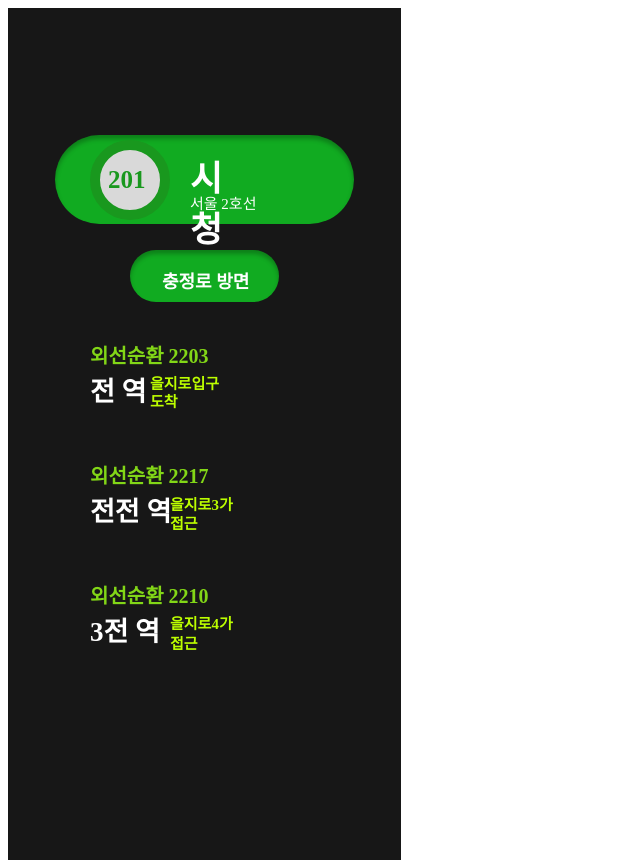
After one commit to SeongbinSon/FlowRail-V1, a Flask app: page /DI in a window 1280 px wide. The commit adds this page. Shown: the whole page, without its empty margins (0-640 px from the left). Run offline with Flask 3, Linux system fonts and the light colour scheme.

Commit message:
프론트작업 완료 행선표시기 프론트 작업 완료 및 API를 통한 기능구현 시작

```diff
--- a/FlowRail/app.py
+++ b/FlowRail/app.py
@@ -23,6 +23,10 @@ def test_check_time_page():
 @app.route('/station-search')
 def test_station_search_page():
     return render_template('./service_templates/station-search.html')
+
+@app.route('/DI')
+def test_subway_DI():
+    return render_template('./service_templates/subway-DI.html')
 
 # /* ------------------------------------------------------------------------------------------------ */
 
--- a/FlowRail/static/check-time.css
+++ b/FlowRail/static/check-time.css
@@ -1,7 +1,5 @@
 .FlowRail-First {
-    display: flex;
-    flex-direction: column;
-    align-items: center;
+
     width: 393px;
     height: 852px;
     flex-grow: 0;
--- /dev/null
+++ b/FlowRail/static/subway-DI.css
@@ -0,0 +1,315 @@
+.FlowRail-First {
+    display: flex;
+    flex-direction: column;
+    align-items: center;
+    width: 393px;
+    height: 852px;
+    flex-grow: 0;
+    background-color: #171717;
+}
+
+.station-background{
+    position: absolute;
+    top: 135px;
+    width: 180px;
+    height: 71px;
+    padding: 9px 56px 9px 63px;
+    border-radius: 48px;
+    box-shadow: inset 0 4px 4px 0 rgba(0, 0, 0, 0.25);
+    background-color: #11ab21;
+}
+
+.line2-e-201{
+    position: absolute;
+    top: 140px;
+    left: 90px;
+    width: 60px;
+    height: 60px;
+    border-radius: 100%;
+    border: solid 10px #19981e;
+    background-color: #d9d9d9;
+}
+
+.line2-t-201{
+    position: absolute;
+    top: 166px;
+    left: 108px;
+    width: 35px;
+    height: 16px;
+    font-family: Pretendard;
+    font-size: 25px;
+    font-weight: bold;
+    font-stretch: normal;
+    font-style: normal;
+    line-height: normal;
+    letter-spacing: normal;
+    text-align: center;
+    color: #19981e;
+}
+
+.station-name{
+    position: absolute;
+    top: 145px;
+    left: 180px;
+    width: 62px;
+    height: 29px;
+    margin: 5px 0 0 10px;
+    font-family: Pretendard;
+    font-size: 35px;
+    font-weight: bold;
+    font-stretch: normal;
+    font-style: normal;
+    line-height: normal;
+    letter-spacing: normal;
+    text-align: left;
+    color: #fff;
+}
+
+.station-t-line2{
+    position: absolute;
+    top: 192px;
+    left: 190px;
+    width: 80px;
+    height: 19px;
+    font-family: Pretendard;
+    font-size: 15px;
+    font-weight: 500;
+    font-stretch: normal;
+    font-style: normal;
+    line-height: normal;
+    letter-spacing: normal;
+    text-align: left;
+    color: #fff;
+}
+
+.in-out-line-background{
+    position: absolute;
+    top: 250px;
+    width: 103px;
+    height: 33px;
+    padding: 10px 23px 9px;
+    border-radius: 48px;
+    box-shadow: inset 0 4px 4px 0 rgba(0, 0, 0, 0.25);
+    background-color: #11ab21;
+}
+
+.in-out-t{
+    position: absolute;
+    top: 267px;
+    left: 162px;
+    width: 100px;
+    height: 14px;
+    font-family: Pretendard;
+    font-size: 18px;
+    font-weight: bold;
+    font-stretch: normal;
+    font-style: normal;
+    line-height: normal;
+    letter-spacing: normal;
+    text-align: left;
+    color: #fff;
+}
+
+.infomation-t-1{
+    position: absolute;
+    top: 340px;
+    left: 90px;
+    width: 128px;
+    height: 30px;
+    font-family: Pretendard;
+    font-size: 20px;
+    font-weight: bold;
+    font-stretch: normal;
+    font-style: normal;
+    line-height: normal;
+    letter-spacing: normal;
+    text-align: left;
+    color: #82d617;
+}
+
+.infomation-station-now{
+    position: absolute;
+    top: 370px;
+    left: 90px;
+    width: 128px;
+    height: 29px;
+    font-family: Pretendard;
+    font-size: 27px;
+    font-weight: bold;
+    font-stretch: normal;
+    font-style: normal;
+    line-height: normal;
+    letter-spacing: normal;
+    text-align: left;
+    color: #fff;
+}
+
+.car-now-station{
+    position: absolute;
+    top: 372px;
+    left: 150px;
+    width: 70px;
+    height: 11px;
+    font-family: Pretendard;
+    font-size: 15px;
+    font-weight: bold;
+    font-stretch: normal;
+    font-style: normal;
+    line-height: normal;
+    letter-spacing: normal;
+    text-align: left;
+    color: #bcfe00;
+}
+
+.car-now-check{
+    position: absolute;
+    top: 390px;
+    left: 150px;
+    width: 70px;
+    height: 11px;
+    font-family: Pretendard;
+    font-size: 15px;
+    font-weight: bold;
+    font-stretch: normal;
+    font-style: normal;
+    line-height: normal;
+    letter-spacing: normal;
+    text-align: left;
+    color: #bcfe00;
+}
+
+.infomation-t-2{
+    position: absolute;
+    top: 460px;
+    left: 90px;
+    width: 128px;
+    height: 30px;
+    font-family: Pretendard;
+    font-size: 20px;
+    font-weight: bold;
+    font-stretch: normal;
+    font-style: normal;
+    line-height: normal;
+    letter-spacing: normal;
+    text-align: left;
+    color: #82d617;
+}
+
+.infomation-station-now-2{
+    position: absolute;
+    top: 490px;
+    left: 90px;
+    width: 128px;
+    height: 29px;
+    font-family: Pretendard;
+    font-size: 27px;
+    font-weight: bold;
+    font-stretch: normal;
+    font-style: normal;
+    line-height: normal;
+    letter-spacing: normal;
+    text-align: left;
+    color: #fff;
+}
+
+.car-now-station-2{
+    position: absolute;
+    top: 493px;
+    left: 170px;
+    width: 70px;
+    height: 11px;
+    font-family: Pretendard;
+    font-size: 15px;
+    font-weight: bold;
+    font-stretch: normal;
+    font-style: normal;
+    line-height: normal;
+    letter-spacing: normal;
+    text-align: left;
+    color: #bcfe00;
+}
+
+.car-now-check-2{
+    position: absolute;
+    top: 512px;
+    left: 170px;
+    width: 70px;
+    height: 11px;
+    font-family: Pretendard;
+    font-size: 15px;
+    font-weight: bold;
+    font-stretch: normal;
+    font-style: normal;
+    line-height: normal;
+    letter-spacing: normal;
+    text-align: left;
+    color: #bcfe00;
+}
+
+.infomation-t-3{
+    position: absolute;
+    top: 580px;
+    left: 90px;
+    width: 128px;
+    height: 30px;
+    font-family: Pretendard;
+    font-size: 20px;
+    font-weight: bold;
+    font-stretch: normal;
+    font-style: normal;
+    line-height: normal;
+    letter-spacing: normal;
+    text-align: left;
+    color: #82d617;
+}
+
+.infomation-station-now-3{
+    position: absolute;
+    top: 610px;
+    left: 90px;
+    width: 128px;
+    height: 29px;
+    font-family: Pretendard;
+    font-size: 27px;
+    font-weight: bold;
+    font-stretch: normal;
+    font-style: normal;
+    line-height: normal;
+    letter-spacing: normal;
+    text-align: left;
+    color: #fff;
+}
+
+.car-now-station-3{
+    position: absolute;
+    top: 612px;
+    left: 170px;
+    width: 70px;
+    height: 11px;
+    font-family: Pretendard;
+    font-size: 15px;
+    font-weight: bold;
+    font-stretch: normal;
+    font-style: normal;
+    line-height: normal;
+    letter-spacing: normal;
+    text-align: left;
+    color: #bcfe00;
+}
+
+.car-now-check-3{
+    position: absolute;
+    top: 632px;
+    left: 170px;
+    width: 70px;
+    height: 11px;
+    font-family: Pretendard;
+    font-size: 15px;
+    font-weight: bold;
+    font-stretch: normal;
+    font-style: normal;
+    line-height: normal;
+    letter-spacing: normal;
+    text-align: left;
+    color: #bcfe00;
+}
--- /dev/null
+++ b/FlowRail/templates/service_templates/subway-DI.html
@@ -0,0 +1,32 @@
+<html>
+    <head>
+        <meta charset="utf-8" />
+        <link rel="stylesheet" href="{{ url_for('static', filename='subway-DI.css') }}" />
+
+    </head>
+    <body>
+        <div class="FlowRail-First">
+            <div class="station-background"></div>
+            <div class="line2-e-201"></div>
+            <span class="line2-t-201">201</span>
+            <span class="station-name">시청</span>
+            <span class="station-t-line2">서울 2호선</span>
+            <div class="in-out-line-background"></div>
+            <span class="in-out-t">충정로 방면</span>
+            <span class="infomation-t-1">외선순환 2203</span>
+            <span class="infomation-station-now">전 역</span>
+            <span class="car-now-station">을지로입구</span>
+            <span class="car-now-check">도착</span>
+            <span class="infomation-t-2">외선순환 2217</span>
+            <span class="infomation-station-now-2">전전 역</span>
+            <span class="car-now-station-2">을지로3가</span>
+            <span class="car-now-check-2">접근</span>
+            <span class="infomation-t-3">외선순환 2210</span>
+            <span class="infomation-station-now-3">3전 역</span>
+            <span class="car-now-station-3">을지로4가</span>
+            <span class="car-now-check-3">접근</span>
+
+
+        </div>
+    </body>
+</html>
```
